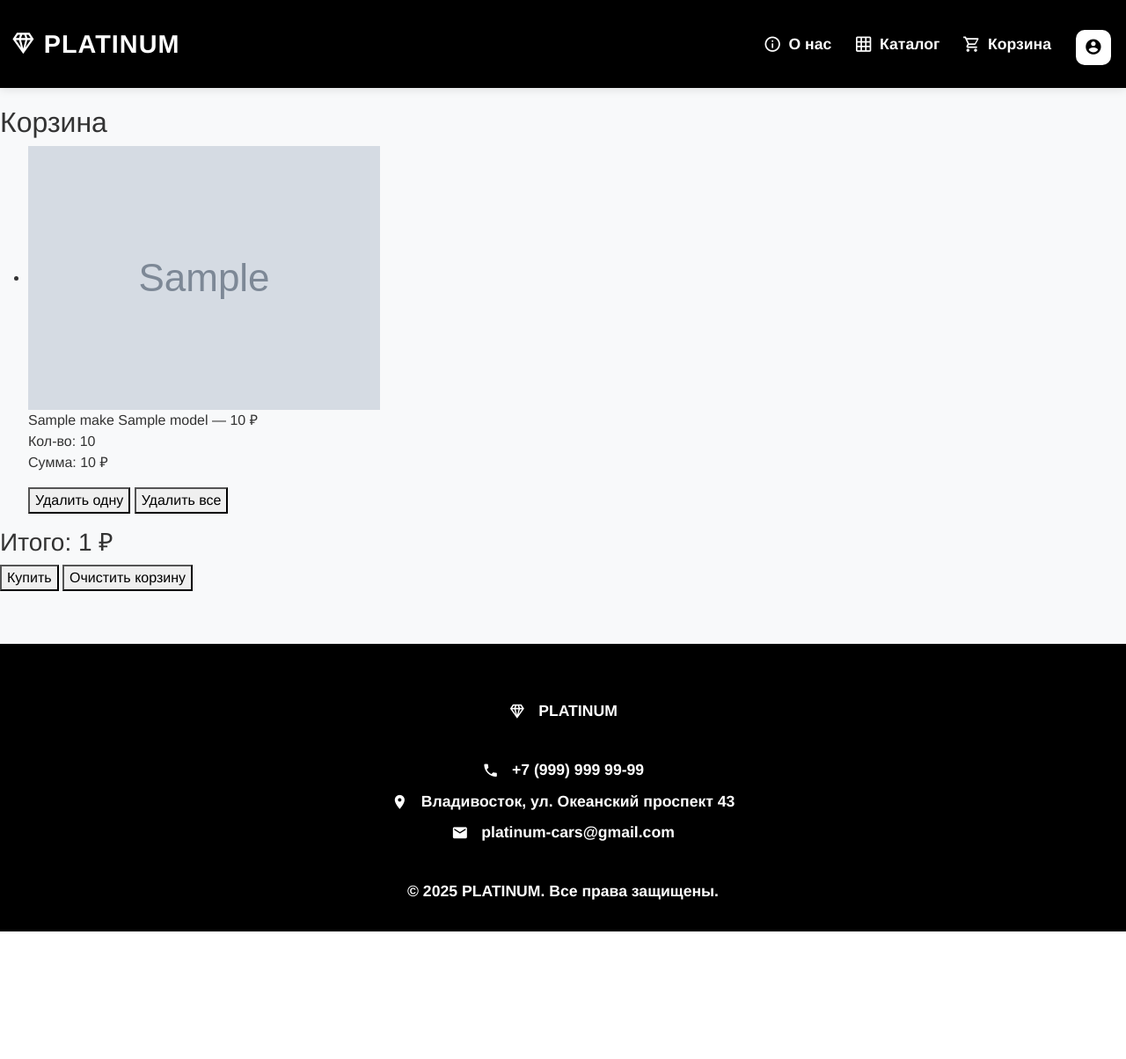
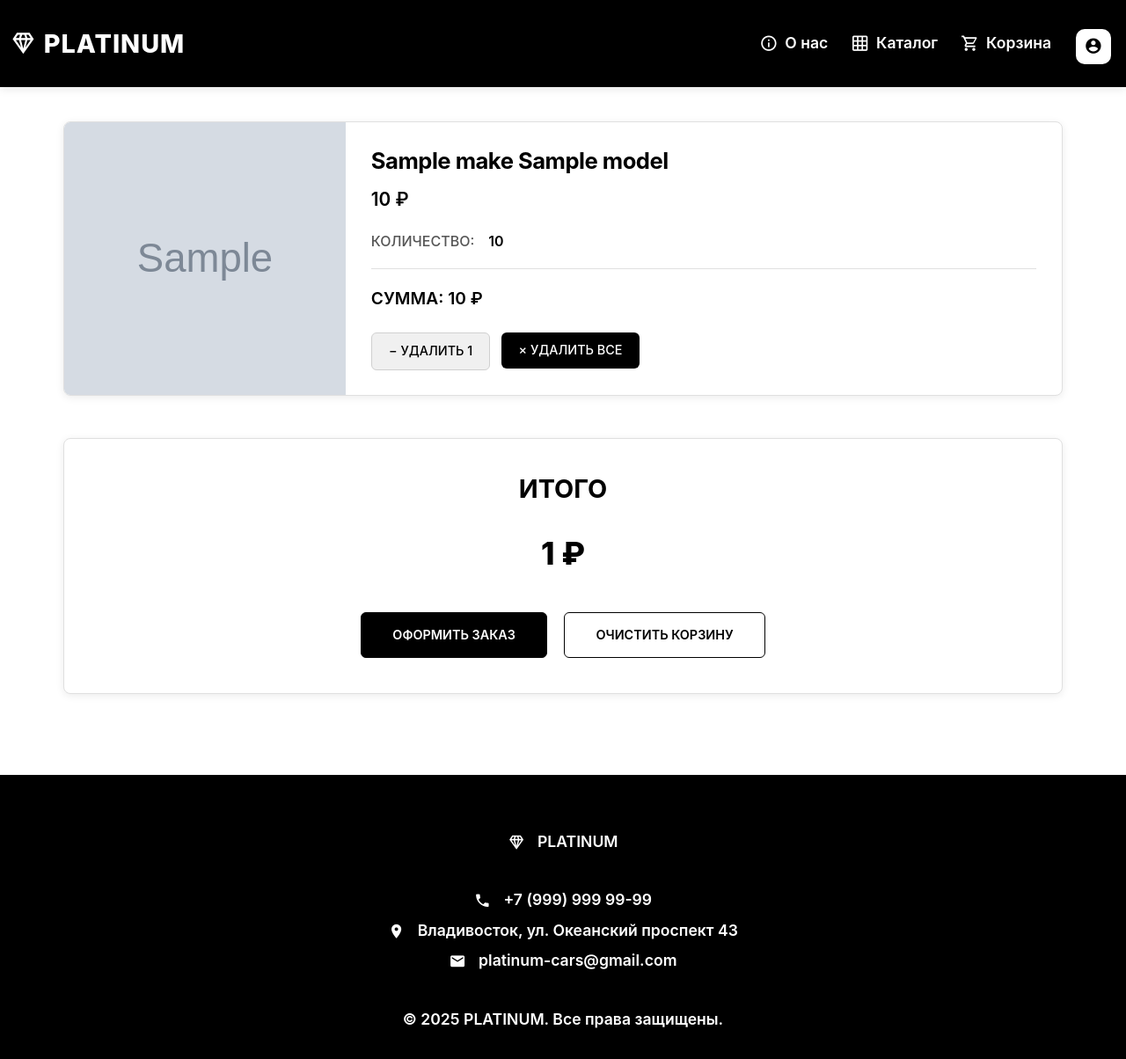
Before and after one commit to festW099/AstrakhanWebsite, a Flask app: template templates/basket.html in a window 1280 px wide. Shown: the whole page at 88% size. Before the commit the page ends 1059 px from the top, so only its background shows below. Run offline with Flask 3, Linux system fonts and the light colour scheme; the template is opened without the code that fills it: most values are stand-ins (such as "Sample title", 1, 10 or a date in 2020); grey boxes marked "Sample" are stand-in pictures; some libraries are stand-ins or nearby versions.

Commit message:
edit basket

```diff
--- a/templates/basket.html
+++ b/templates/basket.html
@@ -1,40 +1,287 @@
 {% extends "pattern.html" %}
 {% block content %}
-<br><br><br> <br><br>
-<h2 class="basket-title">Корзина</h2>
+<style>
+    body {
+        background-color: #ffffff;
+        font-family: 'Inter', sans-serif;
+        color: #000000;
+    }
+
+    .basket-container {
+        max-width: 1200px;
+        margin: 0 auto;
+        padding: 2rem;
+    }
+
+    .basket-title {
+        text-align: center;
+        font-size: 2.5rem;
+        margin-bottom: 2.5rem;
+        color: #000000;
+        font-weight: 700;
+        position: relative;
+    }
+
+    .basket-title:after {
+        content: "";
+        display: block;
+        width: 100px;
+        height: 3px;
+        background: #000000;
+        margin: 15px auto 0;
+    }
+
+    .basket-grid {
+        display: grid;
+        grid-template-columns: 1fr;
+        gap: 1.5rem;
+    }
+
+    .basket-item {
+        background: #ffffff;
+        border-radius: 8px;
+        overflow: hidden;
+        box-shadow: 0 2px 10px rgba(0, 0, 0, 0.08);
+        transition: transform 0.3s ease;
+        display: flex;
+        border: 1px solid #e0e0e0;
+    }
+
+    .basket-item:hover {
+        transform: translateY(-3px);
+        box-shadow: 0 5px 15px rgba(0, 0, 0, 0.12);
+    }
+
+    .car-image-container {
+        width: 320px;
+        position: relative;
+        flex-shrink: 0;
+        background: #f5f5f5;
+    }
+
+    .car-image {
+        width: 100%;
+        height: 100%;
+        object-fit: cover;
+        display: block;
+    }
+
+    .car-details {
+        padding: 1.8rem;
+        flex-grow: 1;
+        display: flex;
+        flex-direction: column;
+    }
+
+    .car-make-model {
+        font-size: 1.6rem;
+        font-weight: 700;
+        color: #000000;
+        margin-bottom: 0.8rem;
+        letter-spacing: -0.5px;
+    }
+
+    .car-price {
+        font-size: 1.3rem;
+        color: #000000;
+        font-weight: 600;
+        margin-bottom: 1.2rem;
+    }
+
+    .quantity-controls {
+        display: flex;
+        align-items: center;
+        margin-bottom: 1.2rem;
+    }
+
+    .quantity-label {
+        margin-right: 1rem;
+        font-weight: 500;
+        color: #555555;
+    }
+
+    .quantity-value {
+        font-weight: 600;
+    }
+
+    .item-total {
+        font-size: 1.2rem;
+        font-weight: 600;
+        margin-top: auto;
+        padding-top: 1.2rem;
+        border-top: 1px solid #e0e0e0;
+    }
+
+    .action-buttons {
+        display: flex;
+        gap: 0.8rem;
+        margin-top: 1.5rem;
+    }
+
+    .btn {
+        padding: 0.6rem 1.2rem;
+        border-radius: 6px;
+        font-weight: 500;
+        cursor: pointer;
+        transition: all 0.2s ease;
+        border: none;
+        font-size: 0.9rem;
+    }
+
+    .btn-remove-one {
+        background-color: #f0f0f0;
+        color: #000000;
+        border: 1px solid #d0d0d0;
+    }
+
+    .btn-remove-one:hover {
+        background-color: #e0e0e0;
+    }
+
+    .btn-remove-all {
+        background-color: #000000;
+        color: #ffffff;
+    }
+
+    .btn-remove-all:hover {
+        background-color: #333333;
+    }
+
+    .basket-summary {
+        background: #ffffff;
+        border-radius: 8px;
+        padding: 2.5rem;
+        margin-top: 3rem;
+        color: #000000;
+        box-shadow: 0 2px 10px rgba(0, 0, 0, 0.08);
+        border: 1px solid #e0e0e0;
+    }
+
+    .summary-title {
+        font-size: 1.8rem;
+        font-weight: 700;
+        margin-bottom: 1.8rem;
+        text-align: center;
+    }
+
+    .total-amount {
+        font-size: 2.2rem;
+        font-weight: 800;
+        text-align: center;
+        margin-bottom: 2.5rem;
+    }
+
+    .checkout-buttons {
+        display: flex;
+        justify-content: center;
+        gap: 1.2rem;
+    }
+
+    .btn-checkout {
+        background-color: #000000;
+        color: #ffffff;
+        padding: 0.9rem 2.2rem;
+        font-weight: 600;
+        border: 1px solid #000000;
+    }
+
+    .btn-checkout:hover {
+        background-color: #333333;
+        transform: translateY(-2px);
+    }
+
+    .btn-clear {
+        background-color: transparent;
+        color: #000000;
+        border: 1px solid #000000;
+        padding: 0.9rem 2.2rem;
+        font-weight: 600;
+    }
+
+    .btn-clear:hover {
+        background-color: #f5f5f5;
+    }
+
+    .empty-basket {
+        text-align: center;
+        padding: 5rem 0;
+        color: #777777;
+        font-size: 1.3rem;
+    }
+
+    @media (max-width: 768px) {
+        .basket-item {
+            flex-direction: column;
+        }
+
+        .car-image-container {
+            width: 100%;
+            height: 220px;
+        }
+
+        .checkout-buttons {
+            flex-direction: column;
+        }
+
+        .btn-checkout, .btn-clear {
+            width: 100%;
+        }
+    }
+</style>
+
+<div class="basket-container">
+    <h1 class="basket-title">КОРЗИНА</h1>
 
     {% if basket_items %}
-    <ul class="basket-items-list">
+    <div class="basket-grid">
         {% for item in basket_items %}
-        <li class="basket-item">
-            <img src="/static/photo/{{ item.photo }}" alt="{{ item.make }} {{ item.model }}" class="basket-item-img">
-            <p class="basket-item-info">
-                <span class="basket-item-name">{{ item.make }} {{ item.model }} — {{ item.price }} ₽</span><br>
-                Кол-во: {{ item.quantity }}<br>
-                Сумма: {{ item.total }} ₽
-            </p>
-            <div class="basket-item-actions">
-                <form action="{{ url_for('remove_from_basket', car_id=item.id) }}" method="post" style="display:inline;">
+        <div class="basket-item">
+            <div class="car-image-container">
+                <img src="/static/photo/{{ item.photo }}" alt="{{ item.make }} {{ item.model }}" class="car-image">
+            </div>
+
+            <div class="car-details">
+                <h2 class="car-make-model">{{ item.make }} {{ item.model }}</h2>
+                <div class="car-price">{{ item.price }} ₽</div>
+
+                <div class="quantity-controls">
+                    <span class="quantity-label">КОЛИЧЕСТВО:</span>
+                    <span class="quantity-value">{{ item.quantity }}</span>
+                </div>
+
+                <div class="item-total">
+                    СУММА: {{ item.total }} ₽
+                </div>
+
+                <div class="action-buttons">
+                    <form action="{{ url_for('remove_from_basket', car_id=item.id) }}" method="post">
                         <input type="hidden" name="remove_type" value="one">
-                    <button type="submit" class="basket-remove-btn">Удалить одну</button>
+                        <button type="submit" class="btn btn-remove-one">− УДАЛИТЬ 1</button>
                     </form>
-                <form action="{{ url_for('remove_from_basket', car_id=item.id) }}" method="post" style="display:inline;">
+                    <form action="{{ url_for('remove_from_basket', car_id=item.id) }}" method="post">
                         <input type="hidden" name="remove_type" value="all">
-                    <button type="submit" class="basket-remove-btn">Удалить все</button>
+                        <button type="submit" class="btn btn-remove-all">× УДАЛИТЬ ВСЕ</button>
                     </form>
                 </div>
-        </li>
+            </div>
+        </div>
         {% endfor %}
-    </ul>
+    </div>
 
     <div class="basket-summary">
-        <h3>Итого: {{ total_price }} ₽</h3>
-        <form method="post" class="basket-action-form">
-            <button name="action" value="buy" class="basket-action-btn">Купить</button>
-            <button name="action" value="clear" class="basket-action-btn">Очистить корзину</button>
+        <h3 class="summary-title">ИТОГО</h3>
+        <div class="total-amount">{{ total_price }} ₽</div>
+
+        <form method="post" class="checkout-buttons">
+            <button name="action" value="buy" class="btn btn-checkout">ОФОРМИТЬ ЗАКАЗ</button>
+            <button name="action" value="clear" class="btn btn-clear">ОЧИСТИТЬ КОРЗИНУ</button>
         </form>
     </div>
     {% else %}
-    <p>Корзина пуста</p>
+    <div class="empty-basket">
+        <p>ВАША КОРЗИНА ПУСТА</p>
+        <br><br><br><br><br><br><br><br>
+    </div>
     {% endif %}
+</div>
 {% endblock %}
```
Also changed, not shown: 1 other file. Lines whose indentation alone changed are shown as unchanged.
